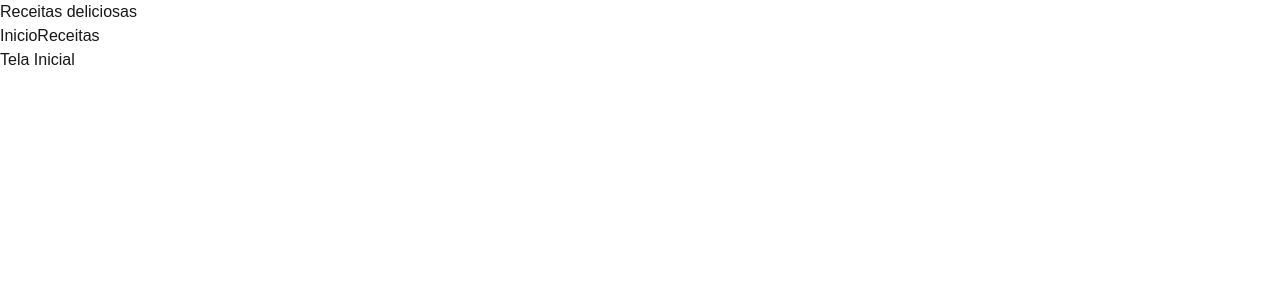
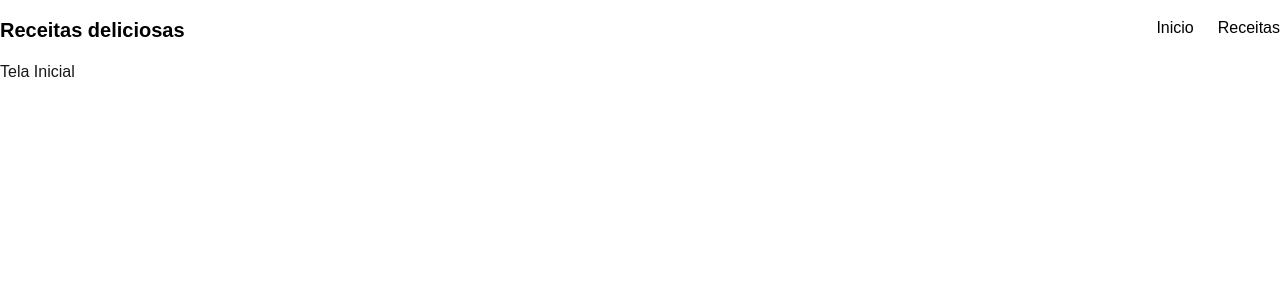
Before and after one commit to HeitorSrm/Receitas, a Next.js app: page / in a window 1280 px wide. Shown: the top 300 px of the page. Built offline with nearby package versions, Linux system fonts and the light colour scheme.

Commit message:
feat: adiciona estilos ao header

```diff
--- a/src/components/Header/index.tsx
+++ b/src/components/Header/index.tsx
@@ -2,18 +2,20 @@
 
 export default function Header() {
   return (
-    <header>
-      <Link href="/">Receitas deliciosas</Link>
+    <header className="w-full bg-white text-black py-4">
+      <div className="flex justify-between container mx-auto">
+        <Link className="font-bold text-xl hover:scale-105 transition-all" href="/">Receitas deliciosas</Link>
 
-      <nav>
-        <Link href="/">
-            Inicio
-        </Link>
+        <nav className="flex gap-6">
+            <Link className="hover:text-orange-500 transition-all" href="/">
+                Inicio
+            </Link>
 
-        <Link href="/receitas">
-            Receitas
-        </Link>
-      </nav>
+            <Link className="hover:text-orange-500 transition-all" href="/receitas">
+               Receitas
+            </Link>
+        </nav>
+      </div>
     </header>
   );
 }
```
